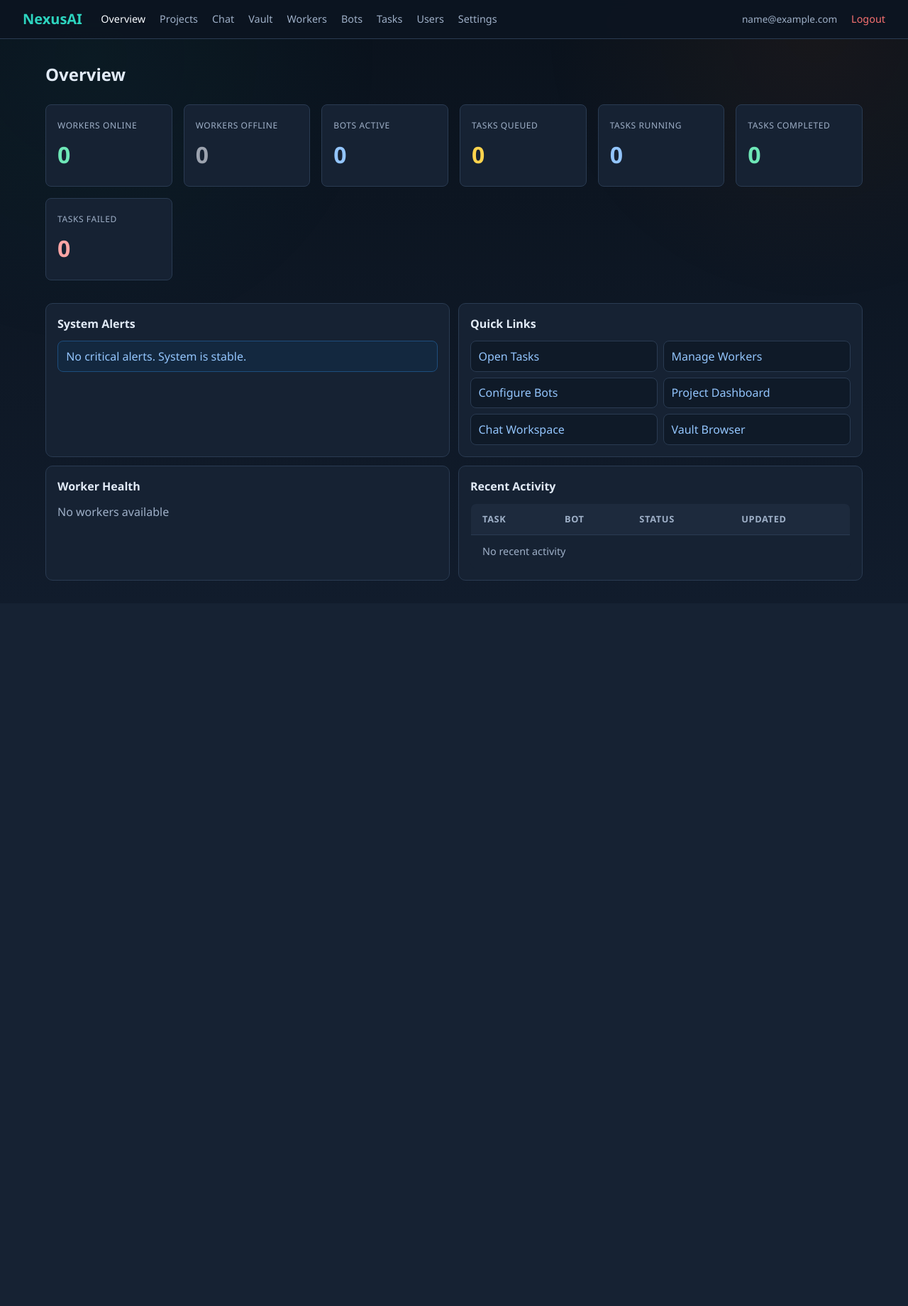
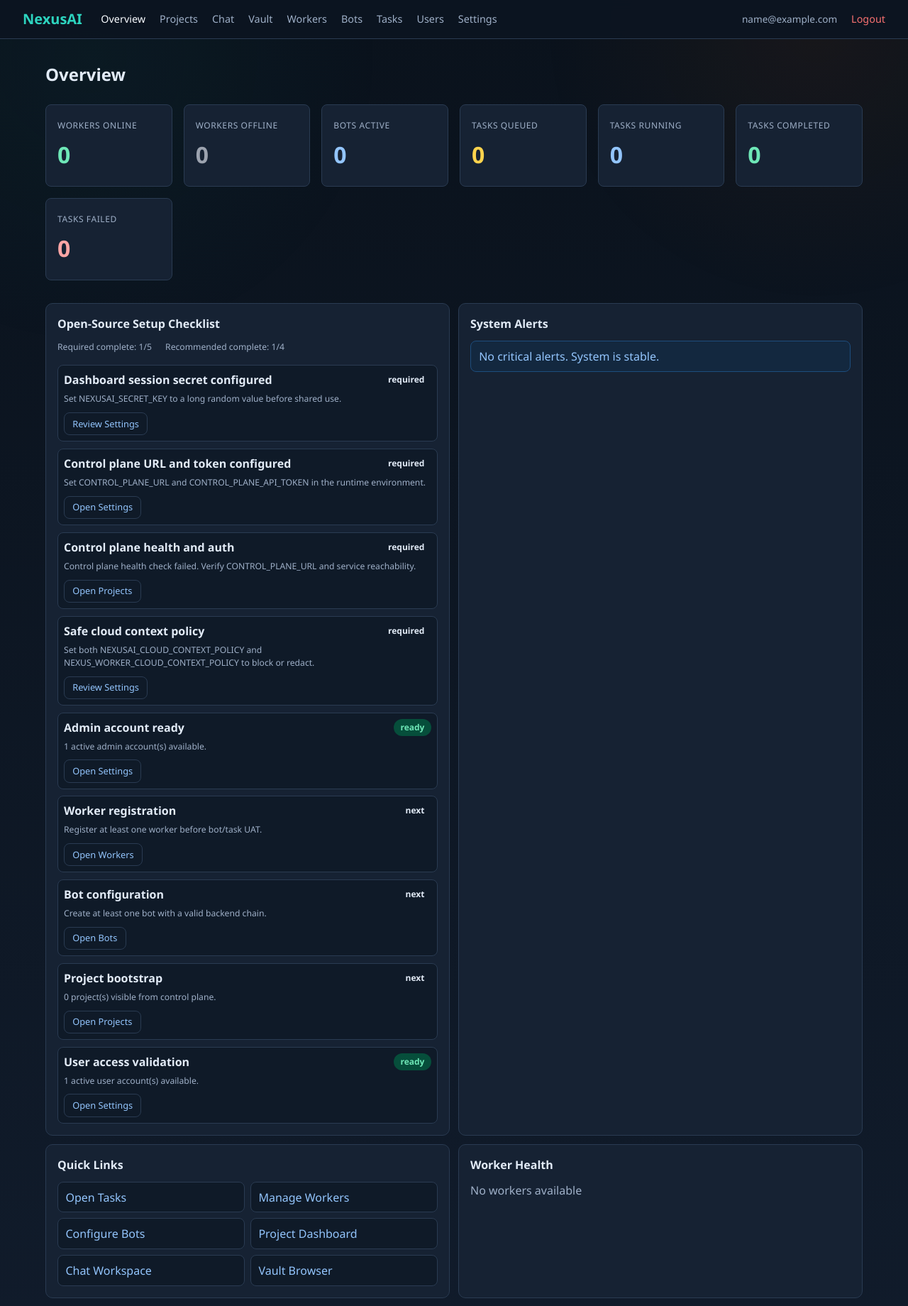
Before and after one commit to Jacobdrosol/NexusAI, a Flask app: page / in a window 1280 px wide. Shown: the top 1840 px of the page at 71% size. Before the commit the page ends 818 px from the top, so only its background shows below. Run offline with Flask 3, Linux system fonts and the light colour scheme; a user stored in the database is signed in; data comes from the database, SQL or seed files in the repository; tables that the repository leaves empty hold one stand-in row (values such as "Sample post"); data that the repository does not hold is empty; some libraries are stand-ins or nearby versions.

Commit message:
overview: add first-run setup checklist
Add an in-app open-source setup checklist to the Overview page so first-time operators can validate health, control-plane auth, session secret, and safe cloud-context policy without relying on docs alone.

Surface the case where control-plane /health is green but authenticated /v1 routes are still failing, and link each checklist item to the next relevant UI surface.

Update getting-started documentation and overview regression coverage to keep the first-run path aligned with the recovered UAT order.

```diff
--- a/dashboard/app.py
+++ b/dashboard/app.py
@@ -98,12 +98,18 @@ def create_app() -> Flask:
     def index():
         """Overview / home page."""
         from dashboard.cp_client import get_cp_client
+        from dashboard.models import User
 
         cp = get_cp_client()
+        cp_health_ok = cp.health()
         cp_workers = cp.list_workers()
         cp_bots = cp.list_bots()
+        cp_projects = cp.list_projects()
         cp_tasks = cp.list_tasks()
-        cp_available = cp_workers is not None or cp_bots is not None or cp_tasks is not None
+        cp_auth_ok = (
+            cp_workers is not None and cp_bots is not None and cp_projects is not None
+        )
+        cp_available = cp_auth_ok or cp_tasks is not None
 
         if cp_available:
             workers = cp_workers or []
@@ -204,6 +210,145 @@ def create_app() -> Flask:
             finally:
                 db.close()
 
+        db = get_db()
+        try:
+            admin_count = db.query(User).filter(User.role == "admin", User.is_active.is_(True)).count()
+            user_count = db.query(User).filter(User.is_active.is_(True)).count()
+        finally:
+            db.close()
+
+        secret_key = (os.environ.get("NEXUSAI_SECRET_KEY", "") or "").strip()
+        cp_token = (os.environ.get("CONTROL_PLANE_API_TOKEN", "") or "").strip()
+        cp_url = (os.environ.get("CONTROL_PLANE_URL", "") or "").strip()
+        dashboard_secret_ok = bool(secret_key and secret_key != "dev-secret-change-in-production")
+        cp_token_ok = bool(cp_token)
+        dashboard_cloud_policy = (os.environ.get("NEXUSAI_CLOUD_CONTEXT_POLICY", "") or "").strip().lower()
+        worker_cloud_policy = (os.environ.get("NEXUS_WORKER_CLOUD_CONTEXT_POLICY", "") or "").strip().lower()
+        safe_cloud_policies = {"block", "redact"}
+        cloud_policy_ok = (
+            dashboard_cloud_policy in safe_cloud_policies
+            and worker_cloud_policy in safe_cloud_policies
+        )
+
+        cp_auth_detail = "Control plane API is reachable and authenticated."
+        if not cp_health_ok:
+            cp_auth_detail = (
+                "Control plane health check failed. Verify CONTROL_PLANE_URL and service reachability."
+            )
+        elif not cp_auth_ok:
+            cp_auth_detail = cp.unavailable_reason()
+
+        setup_checklist = [
+            {
+                "label": "Dashboard session secret configured",
+                "ok": dashboard_secret_ok,
+                "required": True,
+                "detail": (
+                    "NEXUSAI_SECRET_KEY is set."
+                    if dashboard_secret_ok
+                    else "Set NEXUSAI_SECRET_KEY to a long random value before shared use."
+                ),
+                "href": url_for("settings.settings_page"),
+                "cta": "Review Settings",
+            },
+            {
+                "label": "Control plane URL and token configured",
+                "ok": bool(cp_url and cp_token_ok),
+                "required": True,
+                "detail": (
+                    f"CONTROL_PLANE_URL is {cp_url}."
+                    if cp_url and cp_token_ok
+                    else "Set CONTROL_PLANE_URL and CONTROL_PLANE_API_TOKEN in the runtime environment."
+                ),
+                "href": url_for("settings.settings_page"),
+                "cta": "Open Settings",
+            },
+            {
+                "label": "Control plane health and auth",
+                "ok": cp_health_ok and cp_auth_ok,
+                "required": True,
+                "detail": cp_auth_detail,
+                "href": url_for("projects.projects_page"),
+                "cta": "Open Projects",
+            },
+            {
+                "label": "Safe cloud context policy",
+                "ok": cloud_policy_ok,
+                "required": True,
+                "detail": (
+                    f"Dashboard={dashboard_cloud_policy or 'unset'}, worker={worker_cloud_policy or 'unset'}."
+                    if cloud_policy_ok
+                    else "Set both NEXUSAI_CLOUD_CONTEXT_POLICY and NEXUS_WORKER_CLOUD_CONTEXT_POLICY to block or redact."
+                ),
+                "href": url_for("settings.settings_page"),
+                "cta": "Review Settings",
+            },
+            {
+                "label": "Admin account ready",
+                "ok": admin_count > 0,
+                "required": True,
+                "detail": (
+                    f"{admin_count} active admin account(s) available."
+                    if admin_count > 0
+                    else "Complete onboarding or create an admin user."
+                ),
+                "href": url_for("settings.settings_page"),
+                "cta": "Open Settings",
+            },
+            {
+                "label": "Worker registration",
+                "ok": total_workers > 0,
+                "required": False,
+                "detail": (
+                    f"{total_workers} worker(s) registered."
+                    if total_workers > 0
+                    else "Register at least one worker before bot/task UAT."
+                ),
+                "href": url_for("workers.workers_page"),
+                "cta": "Open Workers",
+            },
+            {
+                "label": "Bot configuration",
+                "ok": active_bots > 0,
+                "required": False,
+                "detail": (
+                    f"{active_bots} enabled bot(s) configured."
+                    if active_bots > 0
+                    else "Create at least one bot with a valid backend chain."
+                ),
+                "href": url_for("bots.bots_page"),
+                "cta": "Open Bots",
+            },
+            {
+                "label": "Project bootstrap",
+                "ok": len(cp_projects or []) > 0,
+                "required": False,
+                "detail": (
+                    f"{len(cp_projects or [])} project(s) visible from control plane."
+                    if cp_projects is not None
+                    else "Projects check is blocked until control-plane auth succeeds."
+                ),
+                "href": url_for("projects.projects_page"),
+                "cta": "Open Projects",
+            },
+            {
+                "label": "User access validation",
+                "ok": user_count > 0,
+                "required": False,
+                "detail": f"{user_count} active user account(s) available.",
+                "href": url_for("settings.settings_page"),
+                "cta": "Open Settings",
+            },
+        ]
+        setup_required_total = sum(1 for item in setup_checklist if item["required"])
+        setup_required_complete = sum(
+            1 for item in setup_checklist if item["required"] and item["ok"]
+        )
+        setup_recommended_total = sum(1 for item in setup_checklist if not item["required"])
+        setup_recommended_complete = sum(
+            1 for item in setup_checklist if not item["required"] and item["ok"]
+        )
+
         system_alerts = []
         if not cp_available:
             system_alerts.append(
@@ -248,6 +393,11 @@ def create_app() -> Flask:
             recent_activity=recent_activity,
             system_alerts=system_alerts,
             quick_links=quick_links,
+            setup_checklist=setup_checklist,
+            setup_required_total=setup_required_total,
+            setup_required_complete=setup_required_complete,
+            setup_recommended_total=setup_recommended_total,
+            setup_recommended_complete=setup_recommended_complete,
         )
 
     @app.context_processor
--- a/dashboard/templates/index.html
+++ b/dashboard/templates/index.html
@@ -35,6 +35,34 @@
 </div>
 
 <div class="overview-grid">
+  <section class="panel">
+    <h2 class="panel-title">Open-Source Setup Checklist</h2>
+    <div class="mini-note" style="margin-bottom:1rem;">
+      Required complete: {{ setup_required_complete }}/{{ setup_required_total }}
+      {% if setup_recommended_total %}
+      <span style="margin-left:1rem;">Recommended complete: {{ setup_recommended_complete }}/{{ setup_recommended_total }}</span>
+      {% endif %}
+    </div>
+    <div class="health-list">
+      {% for item in setup_checklist %}
+      <div class="health-item">
+        <div class="health-header">
+          <strong>{{ item.label }}</strong>
+          <span class="badge badge-{% if item.ok %}online{% else %}{% if item.required %}error{% else %}warning{% endif %}{% endif %}">
+            {% if item.ok %}ready{% else %}{% if item.required %}required{% else %}next{% endif %}{% endif %}
+          </span>
+        </div>
+        <div class="mini-note" style="margin-top:0.35rem;">{{ item.detail }}</div>
+        <div style="margin-top:0.6rem;">
+          <a class="quick-link" href="{{ item.href }}" style="display:inline-flex;padding:0.35rem 0.7rem;font-size:0.8rem;">
+            {{ item.cta }}
+          </a>
+        </div>
+      </div>
+      {% endfor %}
+    </div>
+  </section>
+
   <section class="panel">
     <h2 class="panel-title">System Alerts</h2>
     <div class="alert-list">
```
Also changed, not shown: docs/GETTING_STARTED.md (+19 -6 lines), tests/test_dashboard_phase4_pages.py (+3 -0 lines), README.md.
